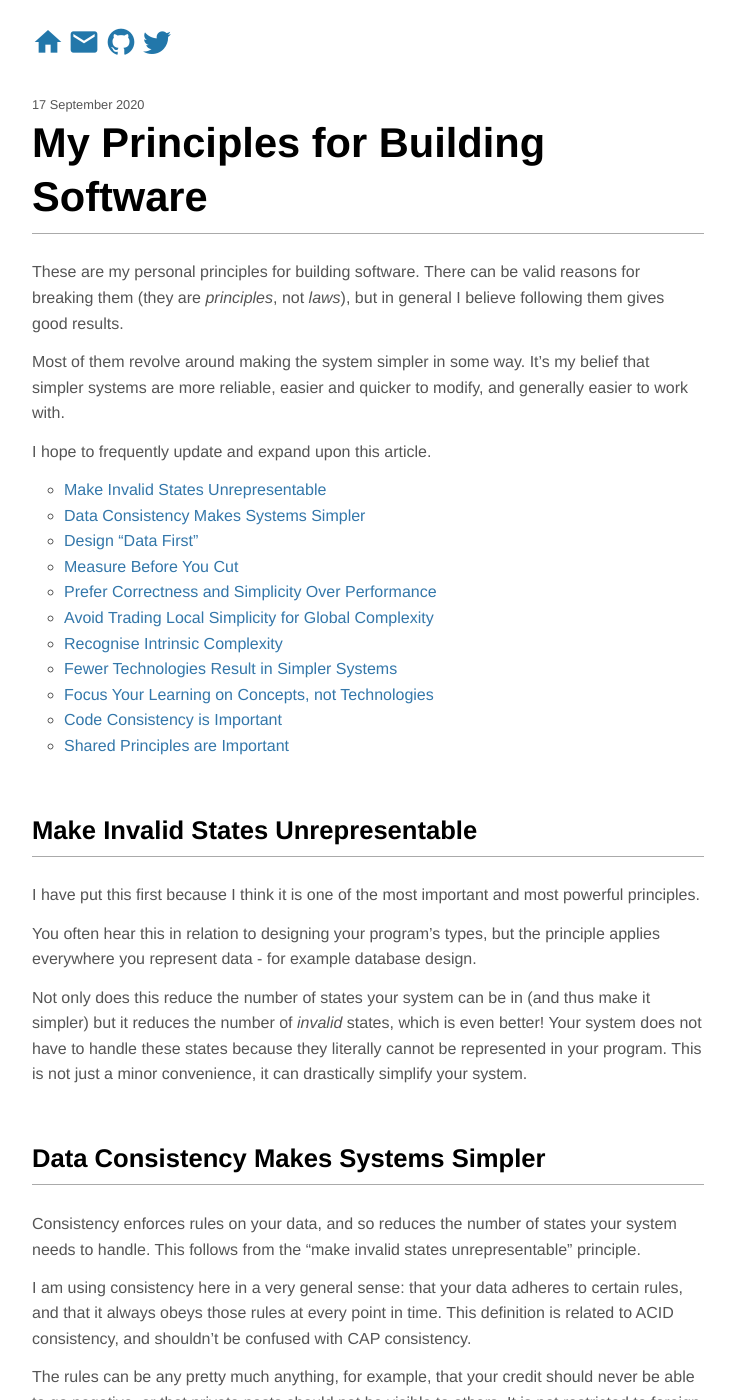
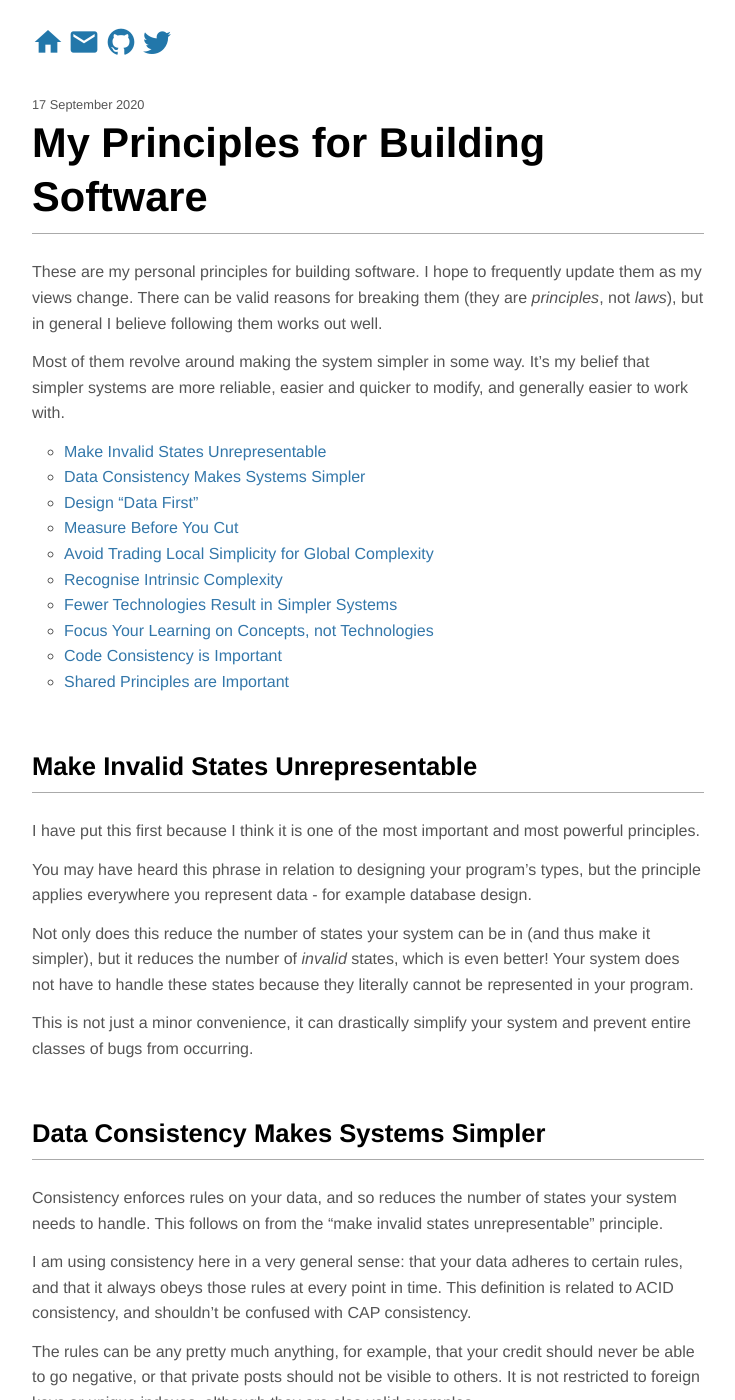
Before and after one commit to KMahoney/kmahoney.github.io, a Jekyll site: the page built from _posts/2020-09-17-my-principles-for-building-software.md, in a window 1280 px wide and 1400 px high. Shown: the whole window, without its empty margins (272-1007 px from the left). Built offline with Jekyll 4.4.1, drawn with Linux system fonts in a browser that asks for light colours; some of the changed text lies outside the part shown.

Commit message:
principles update

```diff
--- a/_posts/2020-09-17-my-principles-for-building-software.md
+++ b/_posts/2020-09-17-my-principles-for-building-software.md
@@ -6,21 +6,18 @@ description: These are my personal principles for building software.
 
 # My Principles for Building Software
 
-These are my personal principles for building software. There can be
+These are my personal principles for building software. I hope to frequently update them as my views change. There can be
 valid reasons for breaking them (they are *principles*, not *laws*), but in general I believe following
-them gives good results.
+them works out well.
 
 Most of them revolve around making the system simpler in some way. It's
 my belief that simpler systems are more reliable, easier and quicker to modify,
 and generally easier to work with.
 
-I hope to frequently update and expand upon this article.
-
 * [Make Invalid States Unrepresentable](#make-invalid-states-unrepresentable)
 * [Data Consistency Makes Systems Simpler](#data-consistency-makes-systems-simpler)
 * [Design "Data First"](#design-data-first)
 * [Measure Before You Cut](#measure-before-you-cut)
-* [Prefer Correctness and Simplicity Over Performance](#prefer-correctness-and-simplicity-over-performance)
 * [Avoid Trading Local Simplicity for Global Complexity](#avoid-trading-local-simplicity-for-global-complexity)
 * [Recognise Intrinsic Complexity](#recognise-intrinsic-complexity)
 * [Fewer Technologies Result in Simpler Systems](#fewer-technologies-result-in-simpler-systems)
@@ -33,20 +30,22 @@ I hope to frequently update and expand upon this article.
 I have put this first because I think it is one of the most important
 and most powerful principles.
 
-You often hear this in relation to designing your program's types, but
+You may have heard this phrase in relation to designing your program's types, but
 the principle applies everywhere you represent data - for example database design.
 
 Not only does this reduce the number of states
-your system can be in (and thus make it simpler) but it reduces the
+your system can be in (and thus make it simpler), but it reduces the
 number of _invalid_ states, which is even better! Your system does not
 have to handle these states because they literally cannot be
-represented in your program. This is not just a minor convenience,
-it can drastically simplify your system.
+represented in your program.
+
+This is not just a minor convenience, it can drastically simplify your system and prevent
+entire classes of bugs from occurring.
 
 ## Data Consistency Makes Systems Simpler
 
 Consistency enforces rules on your data, and so reduces the number
-of states your system needs to handle. This follows from the
+of states your system needs to handle. This follows on from the
 "make invalid states unrepresentable" principle.
 
 I am using consistency here in a very general sense: that your data
@@ -80,17 +79,25 @@ It is more complex to have:
 - A poor database design
 - Fewer (or no) data constraints
 
-Of course, there are valid reasons to make your system more complex and I don't
+Of course, there are valid reasons to make your system more complex, and I don't
 intend complexity to be a dirty word, but see ["measure before you cut"](#measure-before-you-cut).
 
-See [the appendix](#appendix-a-inconsistency-results-in-complexity) for an illustration on how inconsistency can cause complexity.
+I consider this principle to be one of the most undervalued in
+software engineering today. Consistency issues often go unrecognised.
+Many problems, I daresay *most* problems,
+are consistency issues at an essential level - data that does
+not conform to some expectation.
+
+See [the appendix](#appendix-a-inconsistency-results-in-complexity) for an illustration of how inconsistency can cause complexity.
 
 ## Design "Data First"
 
 What is more likely to be around in 10 years: your code or your data?
 
-Data is more important than code. Code can be thrown away and re-written.
-The only purpose of code is to transform data.
+Code can be thrown away and re-written, but this is rarely the case
+with data.
+
+Data is more important than code. The only purpose of code is to transform data.
 
 When designing a new system, it's best to start with your database and
 your data structures and build your code on top of that. Consider
@@ -136,6 +143,8 @@ Advice:
   for the operations you want to perform.
 - It's true that sometimes experience alone can tell you if you're making the
   correct trade-off. It's still better if you can prove it.
+- When you have to choose, prefer correctness and simplicity over performance.
+- In some cases correct and simple code is the best performing code!
 
 <blockquote>
 <p>The real problem is that programmers have spent far too much time
@@ -145,25 +154,12 @@ it) in programming.</p>
 <footer><em>Donald Knuth</em></footer>
 </blockquote>
 
-## Prefer Correctness and Simplicity Over Performance
-
-Perhaps this is more context sensitive than other principles. There are
-projects where performance matters a great deal, such as
-game engines.
-
-Those exceptions noted, when faced with this dilemma trade-off towards correctness and simplicity.
-When more performance is *absolutely essential* and you start hitting
-limits, start thinking about going the other way.
-
-Don't fall in to the trap of thinking it's always one versus the other.
-In some cases correctness and simplicity are more performant, so win/win!
-
 ## Avoid Trading Local Simplicity for Global Complexity
 
 i.e. avoid making a part of the system simpler in exchange for making
 the system as a whole more complex.
 
-This trade is usually not an even one. Chasing local simplicity can
+This trade is usually not an even one. Chasing after local simplicity can
 cause and order of magnitude increase in global complexity.
 
 For example, smaller services can make those services simpler,
@@ -215,7 +211,7 @@ This is important for keeping the barrier to entry for understanding your code l
 
 Sometimes writing the consistent thing is more important than writing
 the "correct" thing. If you want to change the way something works in
-your codebase, change all instances of it.  Otherwise try to stick
+your codebase, change all instances of it.  Otherwise, try to stick
 with it.
 
 ## Shared Principles are Important
@@ -229,7 +225,7 @@ This is the simplest example I can think of to illustrate this principle.
 I hope it doesn't require too much imagination to relate to realistic
 problems.
 
-Consider a database with two Boolean variables `x` and `y`.  Your
+Consider a database with two Boolean variables `x` and `y`. Your
 application has a rule that `x = y`, and it can enforce this rule by
 using a transaction to atomically change both variables.
 
```
Also changed, not shown: other parts of _posts/2020-09-17-my-principles-for-building-software.md (+3 -3 lines).
